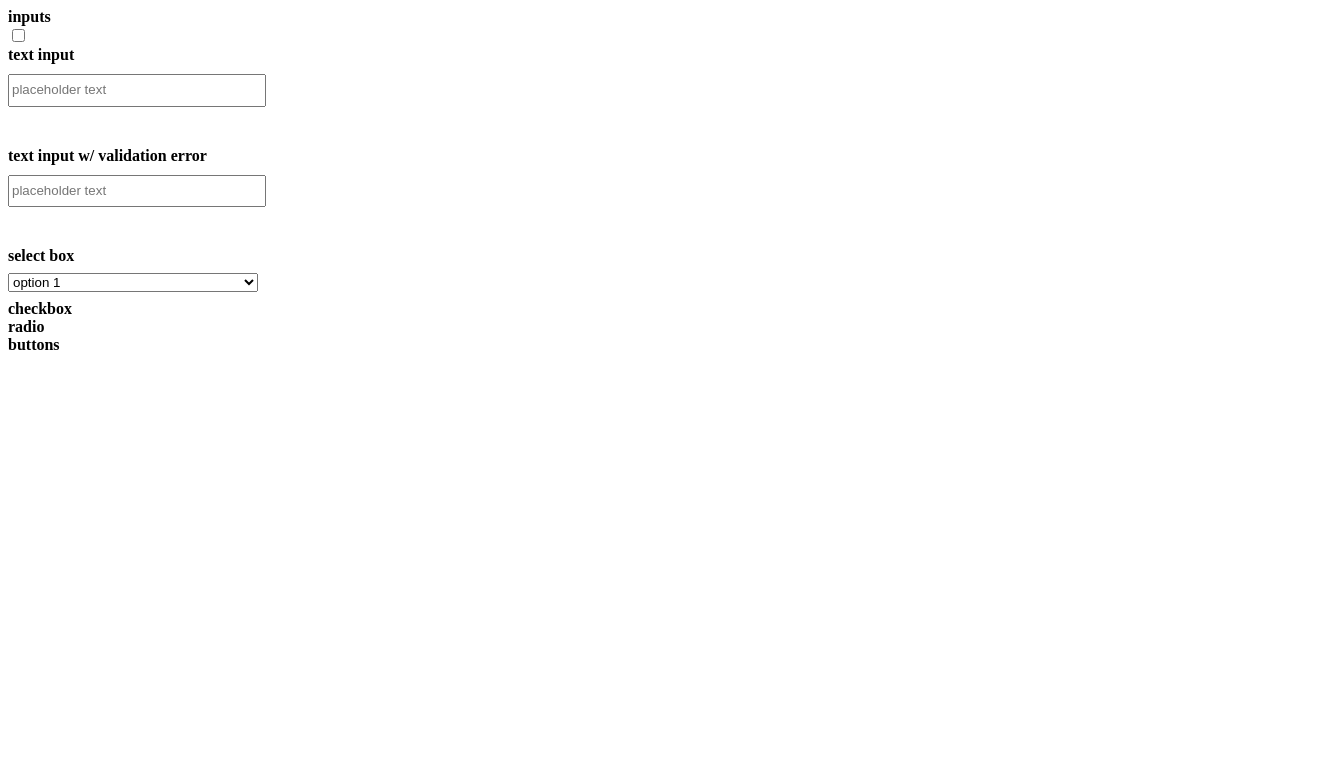
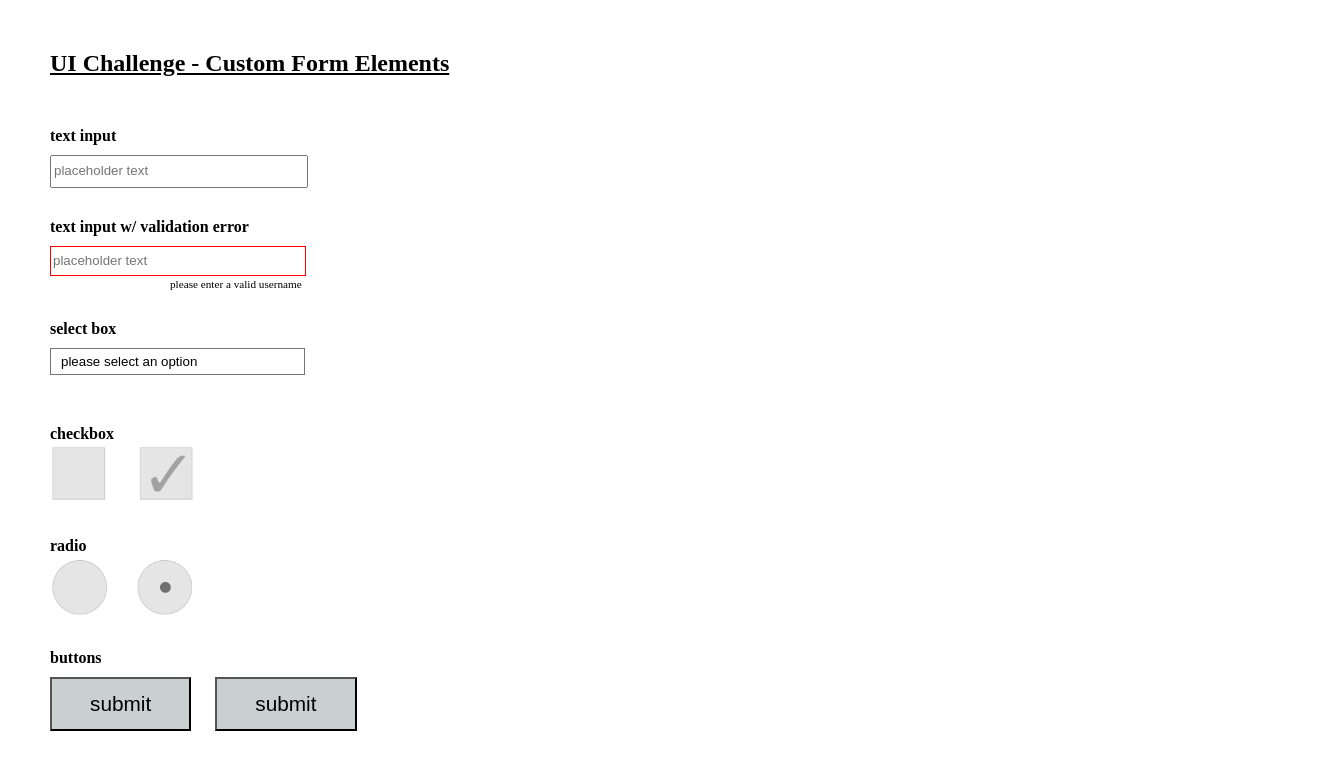
Before and after one commit to kris71990/ui-challenge-2, a plain HTML site: page index.html in a window 1280 px wide. Shown: the whole page, 1330 px wide, since content can reach past the window. Drawn offline with Linux system fonts and the light colour scheme.

Commit message:
sprites added

```diff
--- a/index.html
+++ b/index.html
@@ -5,38 +5,43 @@
     <link rel="stylesheet" href="style.css">
   </head>
   <body>
-    <form novalidate class="form">
-      <label>inputs</label>
-      <input id="input-pri" type="checkbox">
-      <label class="labels" for="input-pri">
-        <div></div>
-      </label>
-
+    <h2>UI Challenge - Custom Form Elements</h2>
+    <form>
       <label>text input
         <input class="text" type="text" placeholder="placeholder text">
       </label>
       <label>text input w/ validation error
-        <input class="text" type="text" placeholder="placeholder text">
+        <input class="text" id="validation" type="text" placeholder="placeholder text" required>
+        <p>please enter a valid username</p>
       </label>
 
-      <label>select box
-        <select>
+      <label>select box</label>
+      <select class="sprite">
+        <option selected disabled>please select an option</option>
         <option>option 1</option>
         <option>option 2</option>
         <option>option 3</option>
         <option>option 4</option>
         <option>option 5</option>
       </select>
-      </label>
 
       <label>checkbox
-        <div></div>
+        <section>
+          <div class="sprite" id="checkbox"></div>
+          <div class="sprite" id="checkbox2"></div>
+        </section>
       </label>
       <label>radio
-        <div></div>
+        <section>
+          <div class="sprite" id="radio"></div>
+          <div class="sprite" id="radio2"></div>
+        </section>
       </label>
-      <label>buttons
-        <div></div>
+      <label id="button-label">buttons
+        <div id="buttons">
+          <button id="button1">submit</button>
+          <button id="button2">submit</button>
+        </div>
       </label>
     </form>
   </body>
--- a/style.css
+++ b/style.css
@@ -1,42 +1,26 @@
 body {
   width: 100%;
-}
-/*
-form {
-  width: 50%;
-} */
-
-/* form .labels {
-  width: 50px;
-  height: 50px;
-  border: 1px solid black;
-  border-radius: 15px;
-  display: block;
-  transition: 350ms;
-  position: relative;
+  margin: 50px;
 }
 
-.labels div {
-  border: 1px solid grey;
-  background-color: white;
-  width: 20px;
-  height: 20px;
-  border-radius: 50%;
-  position: absolute;
-  top: 25%;
-  left: 5%;
-  transition: 350ms;
-} */
+h2 {
+  margin-bottom: 50px;
+  text-decoration: underline;
+}
 
 form label {
+  margin-top: 30px;
   display: block;
 }
 
 select {
+  -webkit-appearance: none;
+  -moz-appearance: none;
   display: block;
-  margin: 8px 0;
-  width: 250px;
-
+  margin: 10px 0 20px 0;
+  width: 255px;
+  border-radius: 0;
+  padding: 5px 10px;
 }
 
 label {
@@ -46,9 +30,70 @@ label {
 .text {
   display: block;
   margin-top: 10px;
-  margin-bottom: 40px;
   width: 250px;
   line-height: 2em;
+}
+
+#validation:invalid {
+  border: 1px solid red;
+}
+
+#button-label div {
+  margin-top: 10px;
+}
+
+p {
+  font-size: 70%;
+  font-weight: normal;
+  padding-left: 120px;
+  margin-top: 2px;
+
+}
+
+button {
+  padding: 13px 38px;
+  margin-right: 20px;
+  background-color: #CACFD2;
+  font-size: 1.3em;
+}
+
+button:hover {
+  background-color: grey;
+}
+
+.sprite {
+  margin-right: 20px;
+  display: inline-block;
+  background-image: url("form-elements-sprite.png");
+  background-repeat: no-repeat;
+}
+
+#checkbox {
+  width: 60px;
+  height: 60px;
+  background-size: 800%;
+  background-position: -50px -75px;
+}
+
+#checkbox2 {
+  width: 60px;
+  height: 60px;
+  background-size: 800%;
+  background-position: -120px -75px;
+}
+
+#radio {
+  width: 60px;
+  height: 60px;
+  background-size: 800%;
+  background-position: -190px -75px;
+}
+
+#radio2 {
+  width: 60px;
+  height: 60px;
+  background-size: 800%;
+  background-position: -265px -75px;
 }
 
 /* input[type="checkbox"]:not(:checked) + label {
```
Also changed, not shown: form-elements-sprite.png (added). Lines whose indentation alone changed are shown as unchanged.
